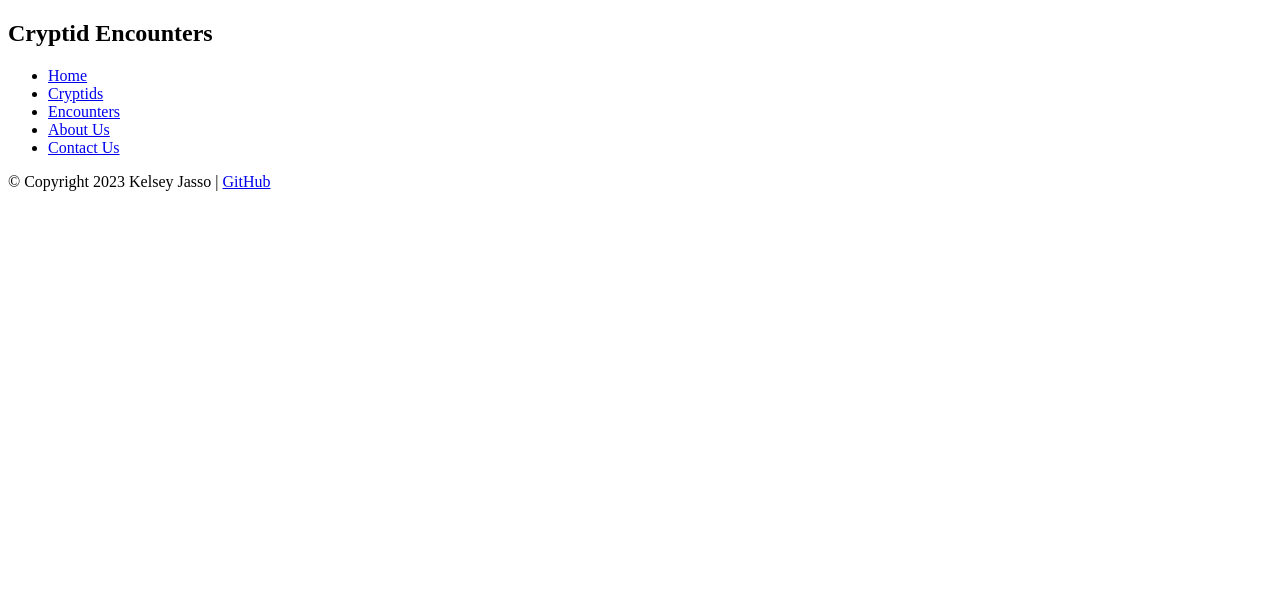
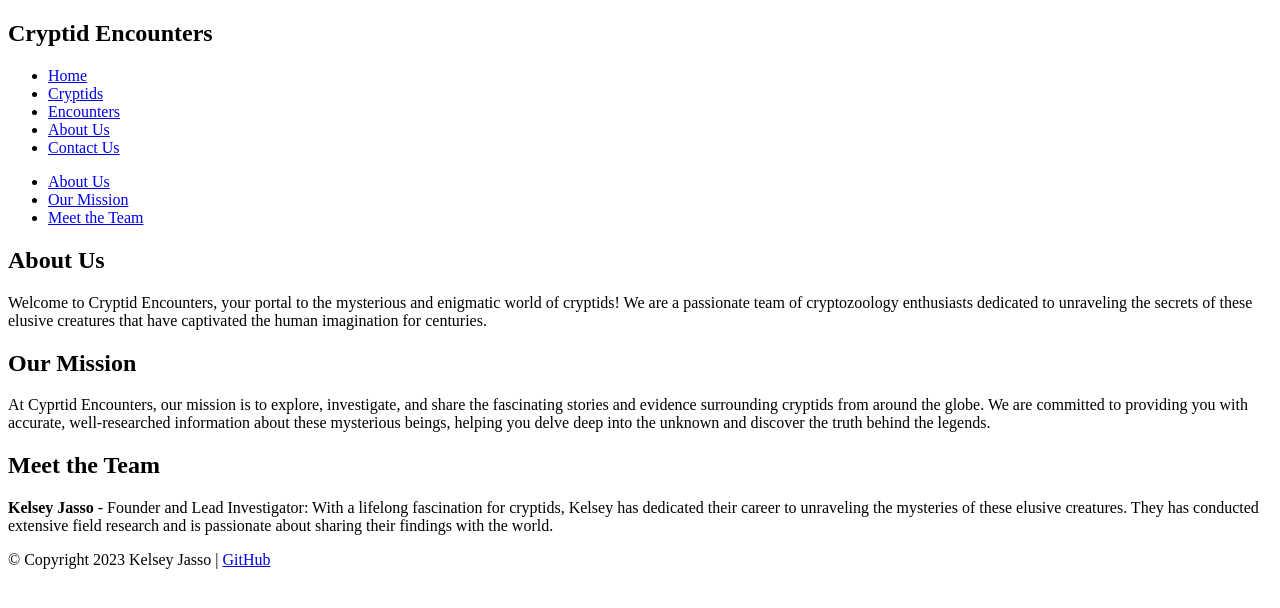
Before and after one commit to kelsester/COMP001A.Assignment4, a plain HTML site: page about.html in a window 1280 px wide. Drawn offline with Linux system fonts and the light colour scheme.

Commit message:
about us finished

```diff
--- a/about.html
+++ b/about.html
@@ -20,7 +20,26 @@
     </header>
 
     <main>
+        <ul>
+            <li><a href="#about">About Us</a></li>
+            <li><a href="#mission">Our Mission</a></li>
+            <li><a href="#team">Meet the Team</a></li>
+        </ul>
 
+        <section id="about">
+            <h2>About Us</h2>
+            <p>Welcome to Cryptid Encounters, your portal to the mysterious and enigmatic world of cryptids! We are a passionate team of cryptozoology enthusiasts dedicated to unraveling the secrets of these elusive creatures that have captivated the human imagination for centuries.</p>
+        </section>
+
+        <section id="mission">
+            <h2>Our Mission</h2>
+            <p>At Cyprtid Encounters, our mission is to explore, investigate, and share the fascinating stories and evidence surrounding cryptids from around the globe. We are committed to providing you with accurate, well-researched information about these mysterious beings, helping you delve deep into the unknown and discover the truth behind the legends.</p>
+        </section>
+
+        <section id="team">
+            <h2>Meet the Team</h2>
+            <p><strong>Kelsey Jasso</strong> - Founder and Lead Investigator: With a lifelong fascination for cryptids, Kelsey has dedicated their career to unraveling the mysteries of these elusive creatures. They has conducted extensive field research and is passionate about sharing their findings with the world.</p>
+        </section>
     </main>
 
     <footer>
```
